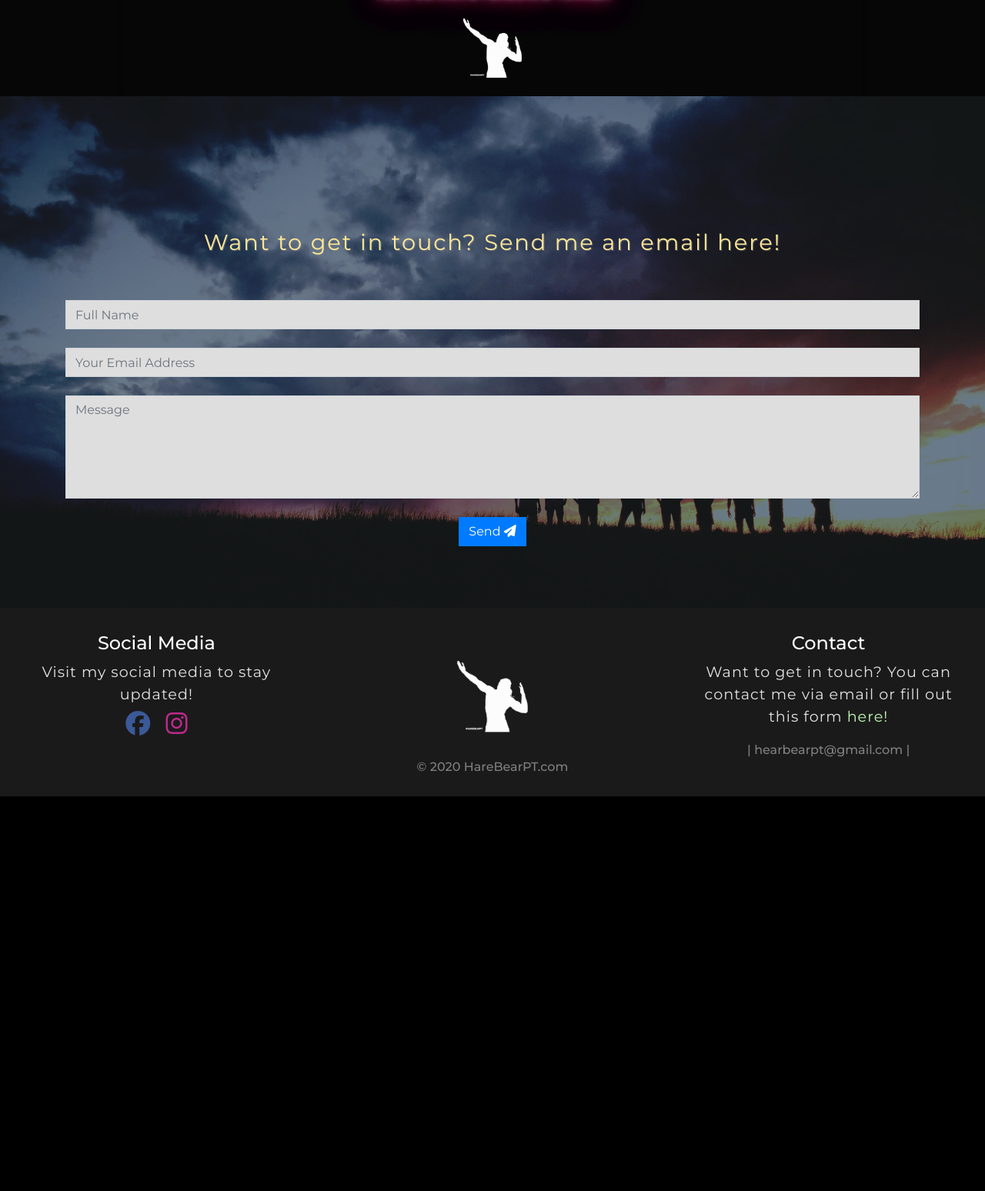
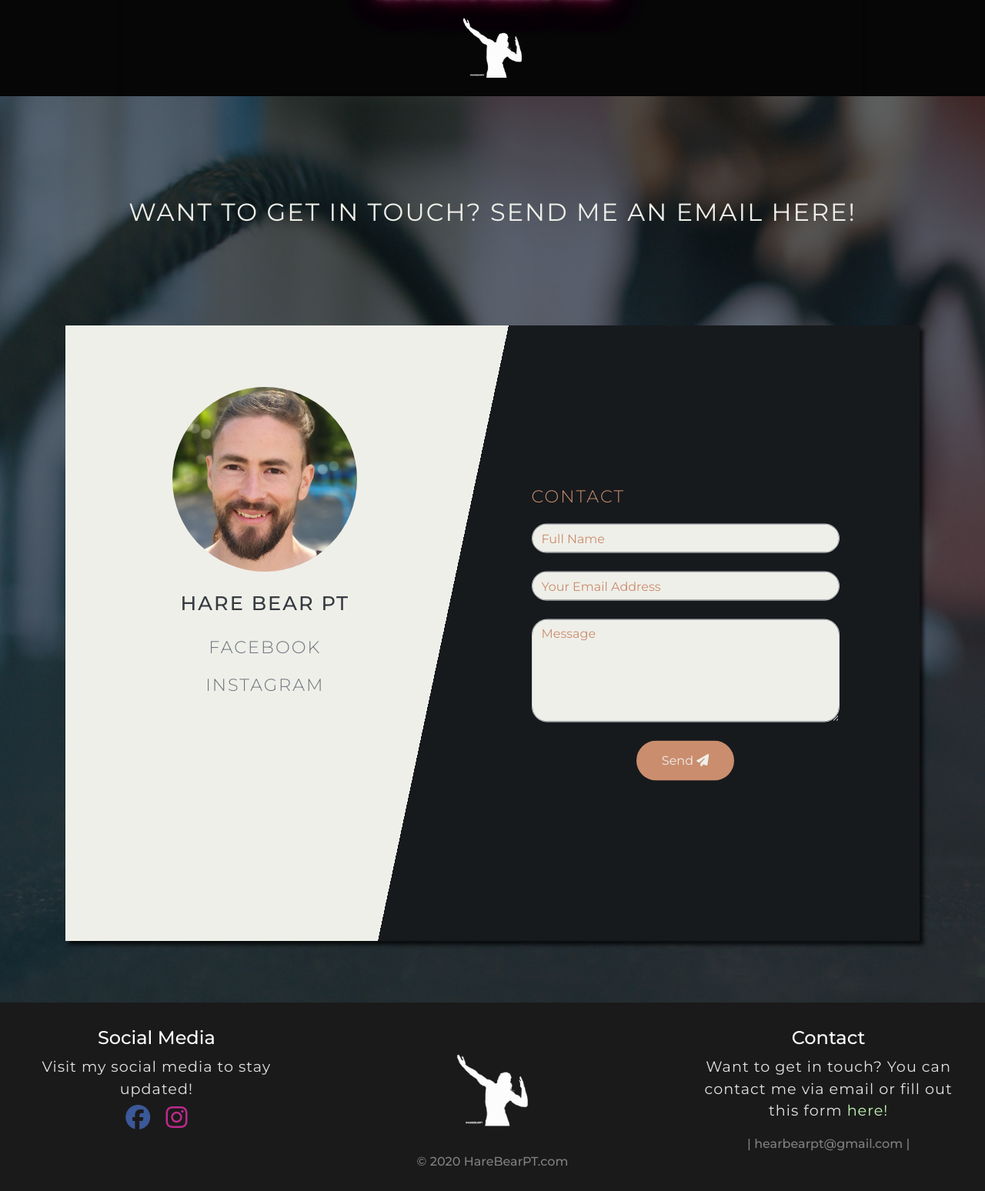
Before and after one commit to HeimirDavid/harebear-pt, a Django app: page /contact/ in a window 1280 px wide. Shown: the part 837-2385 px from the top of the page at 77% size. Before the commit the page ends 1872 px from the top, so only its background shows below. Run offline with Django 3.2, Linux system fonts and the light colour scheme; data that the repository does not hold is empty; some libraries are stand-ins or nearby versions.

Commit message:
Remade styling on the contact page, and styled card on the group training page

```diff
--- a/contact/templates/contact.html
+++ b/contact/templates/contact.html
@@ -32,12 +32,32 @@
     </button>
   </div>
 
+  <div class="row">
+    <div class="col-10 offset-1 center">
+      <h2 class="uppercase e-subheader c-form-profile main">
+        Want to get in touch? Send me an email here!
+      </h2>
+    </div>
+  </div>
+
   <!-- contact form sending email with email.js -->
   <div class="container center">
-    <h2 class="h2 e-subheader2 contact-h">
-      Want to get in touch? Send me an email here!
-    </h2>
-    <form onsubmit="return sendMail(this);">
+    <div class="row contact-card">
+      <div class="col-md-5">
+        <img
+          class="contact-head-img"
+          src="/static/images/neilshead_crop.jpeg"
+          alt=""
+        />
+        <h4 class="uppercase e-subheader margin-1 c-form-profile">Hare Bear PT</h4>
+        <p><a class="uppercase e-subheader c-form-link" href="https://www.facebook.com/harebearpt" target="_blank">FACEBOOK</a></p>
+      </p><a class="uppercase e-subheader c-form-link" href="https://www.instagram.com/harebearpt/" target="_blank">INSTAGRAM</a></p>
+      </div>
+
+      <div class="col-md-7">
+
+        <form class="contact-form" onsubmit="return sendMail(this);">
+          <h4 class="uppercase e-subheader c-form-h">contact</h4>
           <div class="form-row">
             <div class="col">
               <input
@@ -70,10 +90,12 @@
           ></textarea>
           <br />
 
-      <button type="submit" class="btn btn-primary">
+          <button type="submit" class=" btn contact-button">
             Send <i class="fas fa-paper-plane"></i>
           </button>
         </form>
+      </div>
+    </div>
   </div>
 </div>
 
--- a/static/css/custom.css
+++ b/static/css/custom.css
@@ -344,23 +370,97 @@ a:hover {
 }
 
 /*-----  Contact Section  ------*/
+.contact-card {
+  background: linear-gradient(-78deg, #171a1d 55%, #efefe9 50%);
+  padding: 5em 3em;
+  height: 50em;
+  margin: auto;
+  -webkit-box-shadow: 5px 5px 5px 0px rgba(0, 0, 0, 0.75);
+  -moz-box-shadow: 5px 5px 5px 0px rgba(0, 0, 0, 0.75);
+  box-shadow: 5px 5px 5px 0px rgba(0, 0, 0, 0.75);
+}
+
+.contact-head-img {
+  height: 15em;
+  border-radius: 100%;
+}
 
 .contact-h {
-  margin: 2em 1em;
+  margin: 0 0 1.5em 0;
   font-size: 1.8em;
 }
 
+.c-form-h {
+  text-align: left;
+  margin-bottom: 1em;
+  color: #ca8d6e;
+}
+
+.c-form-profile {
+  color: #343a40;
+  font-size: 1.6em;
+  font-weight: 500;
+}
+
+.c-form-link {
+  color: #6c757d;
+  transition: 0.3s;
+}
+
+.c-form-link:hover {
+  color: #343a40;
+}
+
+.uppercase.e-subheader.c-form-profile.main {
+  margin-bottom: 4em;
+  color: #efefe9;
+  font-size: 2em;
+  font-weight: 400;
+}
+
 .contact-background {
-  background: #6f8193 url("/static/images/contact.jpg");
+  background: #6f8193 url("/static/images/contact-2.jpg");
   background-size: cover;
   background-blend-mode: multiply;
   z-index: -15;
   padding-bottom: 5em;
 }
 
+.form.contact-form .form-row .col input,
+input.form-control {
+  outline: none;
+}
+
+input.form-control::placeholder,
+textarea.form-control::placeholder {
+  color: #ca8d6e;
+}
+
+input.form-control {
+  outline: none;
+}
+
 .form-control {
-  border-radius: 0;
-  background-color: #dedede;
+  border-radius: 20px;
+  background-color: #efefe9;
+}
+
+.form-control:focus {
+  outline: none;
+}
+
+.contact-form {
+  position: absolute;
+  top: 50%;
+  transform: translate(15%, -50%);
+  width: 25em;
+}
+
+.contact-button {
+  background-color: #ca8d6e;
+  color: #efefe9;
+  padding: 0.8em 2em;
+  border-radius: 50px;
 }
 
 /*-----  Footer Section  ------*/
@@ -523,3 +683,10 @@ footer {
     background: #2e4951 !important;
   }
 }
+
+@media (min-width: 1200px) {
+  .contact-form {
+    transform: translate(30%, -50%);
+    width: 25em;
+  }
+}
--- a/templates/base.html
+++ b/templates/base.html
@@ -8,10 +8,10 @@
     <title>Hare Bear PT</title>
 
     <!-- Favicon -->
-    <link rel="apple-touch-icon" sizes="180x180" href="static/images/favicon/apple-touch-icon.png">
-    <link rel="icon" type="image/png" sizes="32x32" href="static/images/favicon/favicon-32x32.png">
-    <link rel="icon" type="image/png" sizes="16x16" href="static/images/favicon/favicon-16x16.png">
-    <link rel="manifest" href="static/images/favicon/site.webmanifest">
+    <link rel="apple-touch-icon" sizes="180x180" href="/static/images/favicon/apple-touch-icon.png">
+    <link rel="icon" type="image/png" sizes="32x32" href="/static/images/favicon/favicon-32x32.png">
+    <link rel="icon" type="image/png" sizes="16x16" href="/static/images/favicon/favicon-16x16.png">
+    <link rel="manifest" href="/static/images/favicon/site.webmanifest">
 
     <!-- Bootstrap CSS CDN -->
     <link
@@ -65,7 +65,7 @@
         id="mainNavbar"
         class="navbar navbar-expand-lg fixed-top main-navbar"
       >
-        <a class="navbar-brand" href="{% url 'index' %}">Hare Bear PT</a>
+        <a class="navbar-brand glow" href="{% url 'index' %}">Hare Bear PT</a>
         <button
           id="targetOpenCloseNav"
           class="navbar-toggler"
@@ -169,10 +169,10 @@
             Visit my social media to stay updated!
           </p>
           <div class="inline-block">
-            <a class="social-media-link fb-clr" href="#"
+            <a class="social-media-link fb-clr" href="https://www.facebook.com/harebearpt" target="_blank"
               ><i class="fab fa-facebook"></i
             ></a>
-            <a class="social-media-link insta-clr" href="#"
+            <a class="social-media-link insta-clr" href="https://www.instagram.com/harebearpt/" target="_blank"
               ><i class="fab fa-instagram"></i
             ></a>
           </div>
```
Also changed, not shown: other parts of static/css/custom.css (+100 -14 lines), grouptraining/templates/grouptraining.html (+17 -10 lines), one_on_one/templates/one_on_one.html (+17 -1 lines), static/js/maps.js (+6 -204 lines), static/images/contact-2.jpg (added), static/images/neilshead.jpeg (added), static/images/neilshead_crop.jpeg (added), 1 other file. Lines whose indentation alone changed are shown as unchanged.
